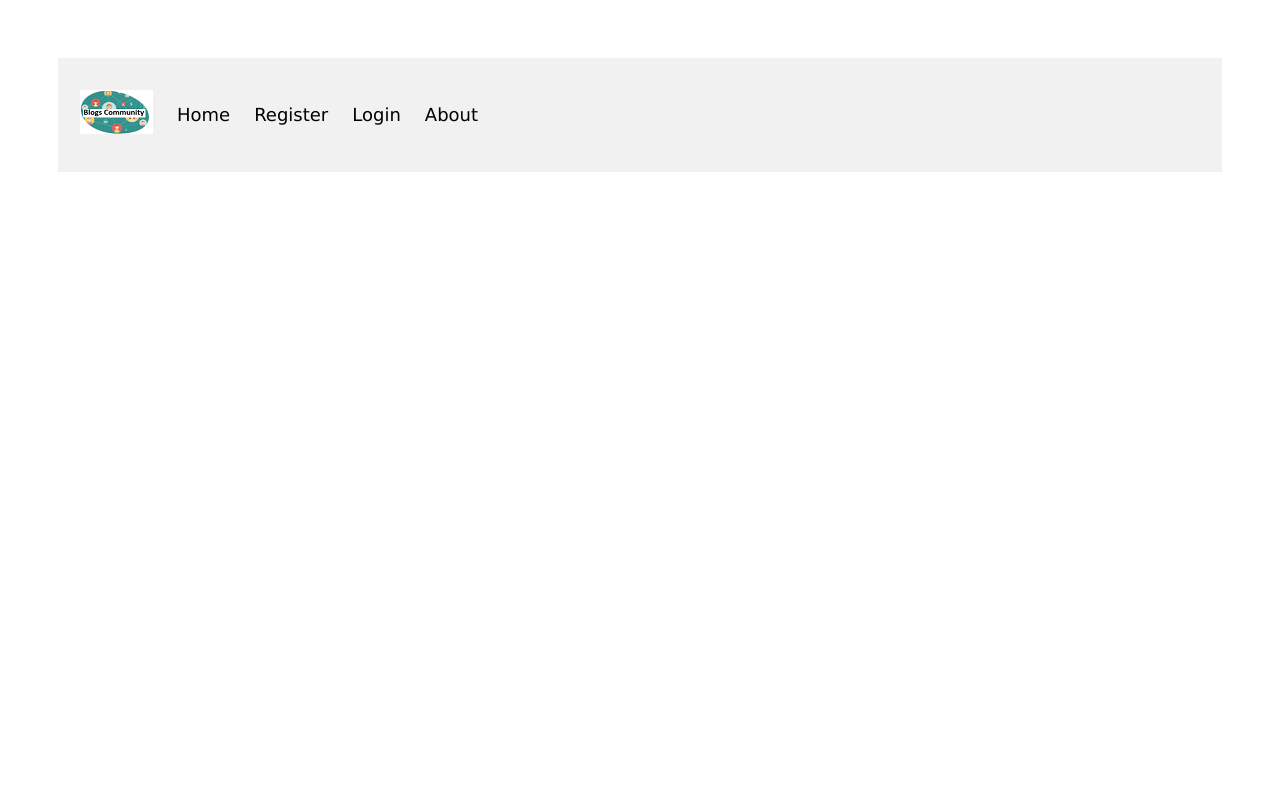
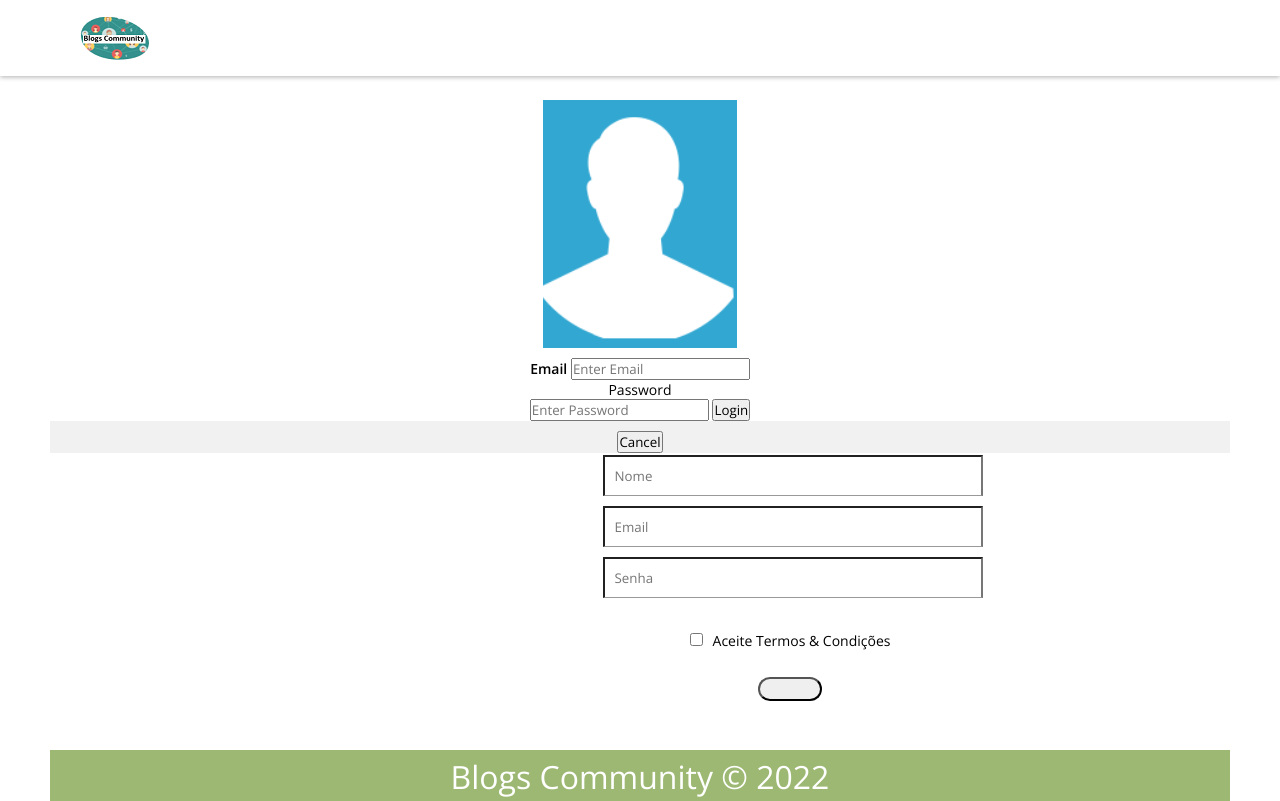
Before and after one commit to IanoIe/Blogs_Community, a website: page public/index.html in a window 1280 px wide. Shown: the top 801 px of the page. Drawn offline with nearby package versions, Linux system fonts and the light colour scheme.

Commit message:
Alteração da pagina principal

```diff
--- a/public/index.html
+++ b/public/index.html
@@ -2,24 +2,50 @@
   <head>
     <meta charset="utf-8">
     <title>Blogs Community</title>
-    <link rel="stylesheet" href="/stylesheets/style.css">
+    <link rel="stylesheet" href="https://cdnjs.cloudflare.com/ajax/libs/font-awesome/5.15.2/css/all.min.css">
+    <link rel="stylesheet" href="stylesheets/style.css">
+    <script src="https://ajax.googleapis.com/ajax/libs/jquery/3.4.1/jquery.min.js"></script>
   </head>
 
   <body>
     <header>
-      <div class="header">
-        <a href="index.html" class="logo"><img src="images/Logo.PNG" alt="logo"></a>
-      </div>
-
-      <div class="header-right">
-        <a class="active" href="#home">Home</a>
-        <a href="register.html">Register</a>
-        <a href="login.html">Login</a>
-        <a href="about.html">About</a>
-      </div>
+      <div class="logo"><a href="index.html" ><img src="images/Logo.PNG"></a></div>
     </header>
 
   <main>
+
+    <form action="action_page" method="post">
+      <div class="imgcontainer">
+        <img src="images/Login.PNG" alt="loginImage" class="loginImage">
+      </div>
+
+      <div class="container">
+        <label for="email"><b>Email</b></label>
+        <input type="text" placeholder="Enter Email" name="email" required>
+
+        <label for="psw"><br>Password</br></label>
+        <input type="password" placeholder="Enter Password"  name="psw" required>
+
+        <button type="submit">Login</button>
+
+        <div class="container" style="background-color: #f1f1f1;">
+          <button type="button" class="cancelbtn">Cancel</button>
+        </div>
+      </div>
+    </form>
+
+    <form id="register" class="input-group">
+      <input type="text" class="input-field" placeholder="Nome" id="nome" required>
+      <input type="text" class="input-field" placeholder="Email" id="emailRegistar" required>
+      <input type="text" class="input-field" placeholder="Senha" id="senha" required>
+      <input type="checkbox" class="check-box"><span>Aceite Termos & Condições </span>
+      <button type="button" class="submit-btn" onclick="registar"></button>
+    </form>
+
+    <script>
+      var y = document.getElementById("register");
+      var z = docuemnt.getElementById("btn");
+    </script>
 
   </main>
 
--- a/public/stylesheets/login.css
+++ /dev/null
@@ -1,16 +0,0 @@
-body {
-    padding: 50px;
-    font: 14px "Lucida Grande", Helvetica, Arial, sans-serif;
-  }
-
-  a {
-    color: #00B7FF;
-  }
-
-
-
-main {
-    min-height: 100%;
-    display: grid;
-    grid-template-rows: auto 1fr auto;
-  }
--- a/public/stylesheets/style.css
+++ b/public/stylesheets/style.css
@@ -1,28 +1,45 @@
+@import url('https://fonts.googleapis.com/css2?family=Open+Sans:wght@300;400;600&display=swap');
+
+:root{
+  --green:#0d9979;
+}
+
+*{
+  font-family: 'Open Sans', sans-serif;
+  margin:0; padding:0;
+  box-sizing: border-box;
+  text-decoration: none;
+  transition: all .5s cubic-bezier(.37,1.14,.26,1.24);
+}
+
+/* Corpo */
 body {
   padding: 50px;
   font: 14px "Lucida Grande", Helvetica, Arial, sans-serif;
 }
 
-a {
-  color: #00B7FF;
+/* Cabeçalho */
+header{
+  display: flex;
+  align-items: center;
+  justify-content: space-between;
+  background:#fff;
+  box-shadow: 0 .1rem .3rem rgba(0,0,0,.3);
+  position: fixed;
+  top:0; left:0;
+  z-index: 1000;
+  padding: 1rem 5rem;
+  width: 100%;
 }
 
-/*Cabeçalho com um fundo cinza e um pouco preenchido*/
-header {
-  overflow: hidden;
-  background-color: #f1f1f1;
-  padding: 20px 10px;
+/* Login */
+form {
+  padding-top: 50px;
+  text-align: center;
 }
-/*Stylo dos links dos cabeçalhos*/
-header a {
-  float: left;
-  color: black;
-  text-align: center;
-  padding: 12px;
-  text-decoration: none;
-  font-size: 18px;
-  line-height: 50px;
-  border-radius: 4px;
+
+.container {
+  padding-top: 10px;
 }
 
 
@@ -32,7 +49,44 @@ main {
   grid-template-rows: auto 1fr auto;
 }
 
+/*Registo*/
+.input-group {
+  top: 400px;
+  position: absolute;
+  width: 380px;
+}
 
+.input-field {
+  width: 100%;
+  padding: 10px 10px;
+  margin: 5px 2.5px;
+  border-left: 10;
+  border-top: 10;
+  border-right: 10;
+  border-bottom: 1px solid #999;
+  outline: none;
+  background: transparent;
+}
+
+.submit-btn {
+  padding: 10px 30px;
+  cursor: pointer;
+  display: block;
+  margin: auto;
+  border: 1;
+  outline: none;
+  border-radius: 30px;
+}
+
+.check-box {
+  margin: 30px 10px 31px 0;
+}
+
+#register {
+  left: 600px;
+}
+
+/*Rodapé*/
 footer{
   padding: 5px;
   display: flex;
```
Also changed, not shown: public/about.html (deleted, +0 -31 lines), public/login.html (deleted, +0 -55 lines), public/register.html (deleted, +0 -31 lines), public/javascripts/login.js (added).
